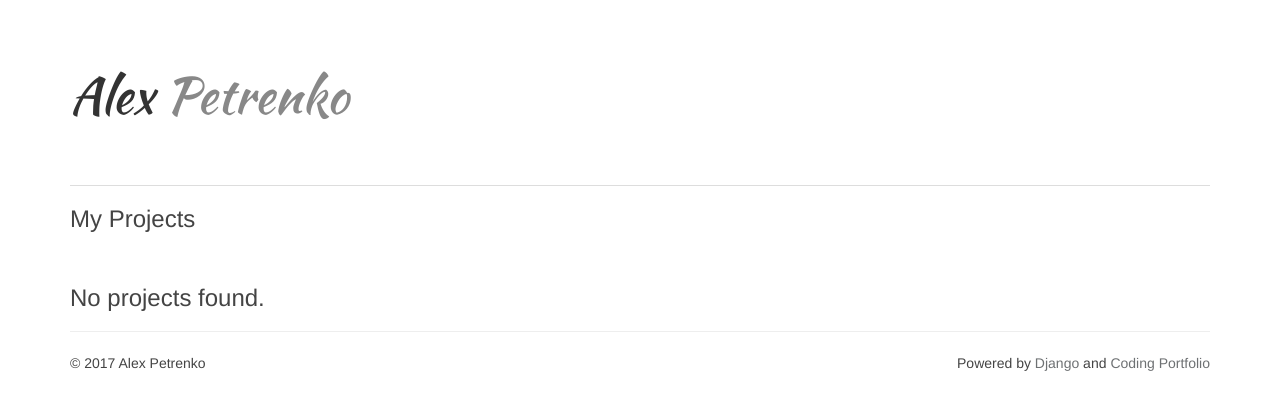
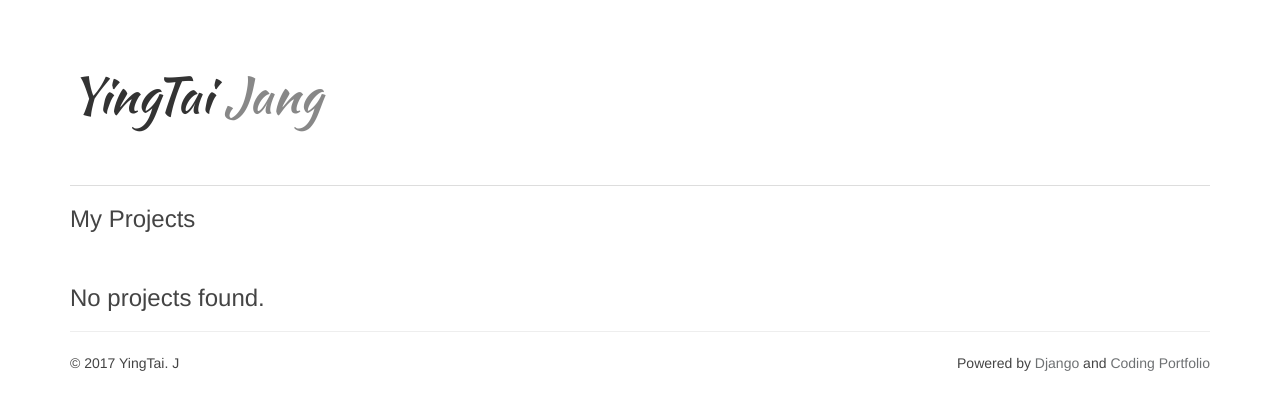
Before and after one commit to yingtaiGithub/my-portfolio, a Django app: page / in a window 1280 px wide. Shown: the top 410 px of the page. Run offline with Django 3.2, Linux system fonts and the light colour scheme; data that the repository does not hold is empty; some libraries are stand-ins or nearby versions.

Commit message:
change from alex to zhangyingtai

```diff
--- a/coding_portfolio/templates/header.html
+++ b/coding_portfolio/templates/header.html
@@ -2,7 +2,7 @@
 {% load custom_filters %}
 <div id="header">
     <div class="site-name">
-		<a id="logo" href={% url 'index' %}>Alex <span>Petrenko</span></a>
+		<a id="logo" href={% url 'index' %}>YingTai <span>Jang</span></a>
         <!--<a id="logo" href="">code<span>flitting</span></a>-->
     </div>
     <div id="nav-menu">
--- a/coding_portfolio/templates/layout.html
+++ b/coding_portfolio/templates/layout.html
@@ -19,7 +19,7 @@
     <script src="{% static 'js/google_analytics.js' %}"></script>
 	<script>$(function () { $("[data-toggle='popover']").popover(); });</script>  <!-- Popover script -->
 
-    <title>Alex Petrenko | {% block title %}{% endblock %}</title>
+    <title>YingTai. J | {% block title %}{% endblock %}</title>
 </head>
 <body>
     <div class="container body-content">
@@ -27,7 +27,7 @@
         {% block content %} {% endblock %}
         <hr />
         <footer>
-            <p class="pull-left">{% now "Y" as current_yr %}&copy; {{current_yr}} Alex Petrenko</p>
+            <p class="pull-left">{% now "Y" as current_yr %}&copy; {{current_yr}} YingTai. J</p>
             {# DO NOT REMOVE #}
             <p class="pull-right">Powered by <a href="https://www.djangoproject.com" target="_blank">Django</a> and <a href="https://github.com/areebbeigh/coding-portfolio" target="_blank">Coding Portfolio</a></p>
         </footer>
--- a/coding_portfolio/templates/project_detail.html
+++ b/coding_portfolio/templates/project_detail.html
@@ -8,7 +8,7 @@
 </div>
 <br><br>
 <div class="row text-muted">
-    <div class="col-md-10">
+    <!--<div class="col-md-10">-->
         <!--<p class="text-muted"><b>Short Description:</b> {{project.short_description}}</p>-->
         <p class="detail_description">
             {% if project.description.0 != '<' %}
@@ -20,7 +20,7 @@
             {{project.description|safe|linebreaksbr}}
             {% endif %}
         </p>
-    </div>
+    <!--</div>-->
 </div>
 <br>
 <p>
--- a/my_portfolio/settings.py
+++ b/my_portfolio/settings.py
@@ -24,9 +24,9 @@ SITE_ID = 1
 SECRET_KEY = "z#$0o$^(tqj9_!6f$p8)!tex3o8g93k3uaw9r@)-1ro7u$m3@z"
 
 # SECURITY WARNING: don't run with debug turned on in production!
-DEBUG = True
+DEBUG = False
 
-# ALLOWED_HOSTS = ['areeb12.pythonanywhere.com']
+ALLOWED_HOSTS = ['zhangyingtai.pythonanywhere.com']
 
 # Application definition
 
--- /dev/null
+++ b/requirements.txt
@@ -0,0 +1,4 @@
+Django==1.10.3
+django-suit==0.2.21
+mysqlclient==1.3.9
+Pillow==3.4.2
```
Also changed, not shown: 1 other file.
